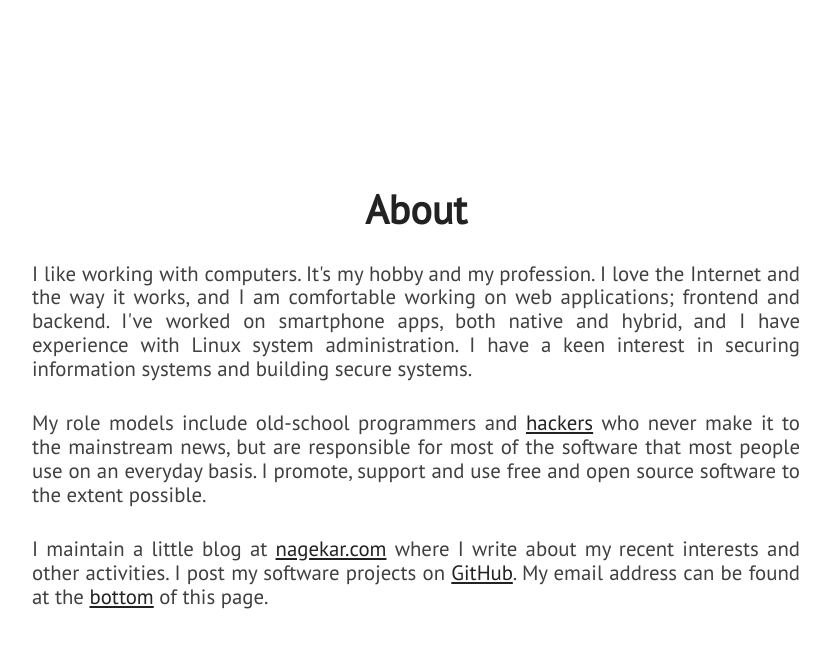
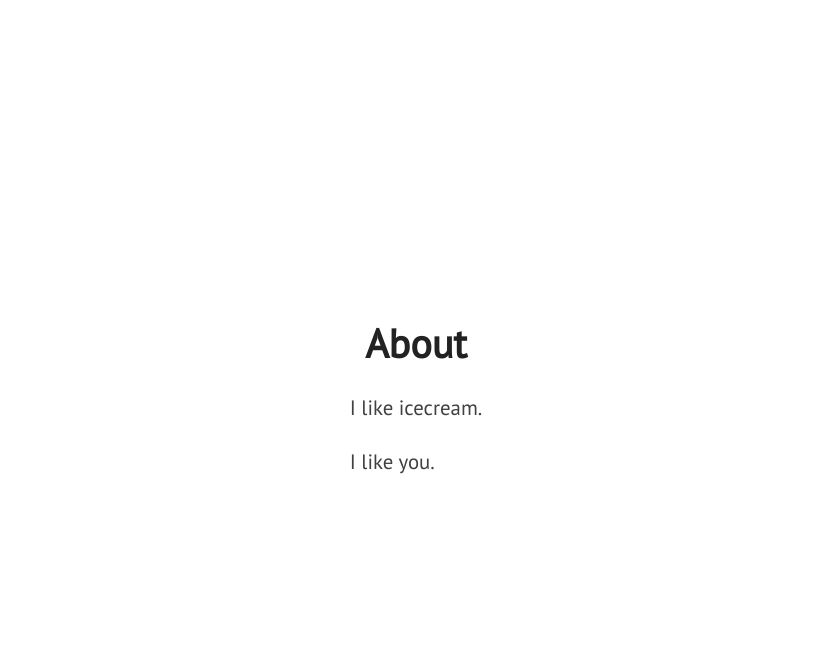
Before and after one commit to Guanox/Guanox.github.io, a Jekyll site: the page built from index.html, in a window 1280 px wide and 900 px high, scrolled down 1018 px. Shown: the top 648 px of the window, without its empty margins (224-1054 px from the left). Built offline with Jekyll 4.4.1, drawn with Linux system fonts in a browser that asks for light colours; nearby versions of some CDN libraries; some of the changed text lies outside the part shown.

Commit message:
perosonalization

```diff
--- a/_includes/about.html
+++ b/_includes/about.html
@@ -3,13 +3,10 @@
         <div id="about-text">
             <div class="section-heading">About</div>
             <p class="paragraph-text justify-text">
-                I like working with computers. It's my hobby and my profession. I love the Internet and the way it works, and I am comfortable working on web applications; frontend and backend. I've worked on smartphone apps, both native and hybrid, and I have experience with Linux system administration. I have a keen interest in securing information systems and building secure systems.
+                I like icecream.
             </p>
             <p class="paragraph-text justify-text">
-                My role models include old-school programmers and <a href="https://stallman.org/articles/on-hacking.html">hackers</a> who never make it to the mainstream news, but are responsible for most of the software that most people use on an everyday basis. I promote, support and use free and open source software to the extent possible.
-            </p>
-            <p class="paragraph-text justify-text">
-                I maintain a little blog at <a href="{{ site.blog_url }}">nagekar.com</a> where I write about my recent interests and other activities. I post my software projects on <a href="https://github.com/{{ site.github_username }}">GitHub</a>. My email address can be found at the <span class="extra-link"><a href="#extra">bottom</a></span> of this page.
+                I like you.
             </p>
         </div>
     </section>
--- a/_includes/projects.html
+++ b/_includes/certifications.html
@@ -1,16 +1,16 @@
 <div class="section-wrapper">
     <section class="section projects" id="projects">
         <div class="full-width">
-            <div class="section-heading" id="featured-projects-text">Projects</div>
+            <div class="section-heading" id="featured-projects-text">Certifications</div>
 
                 <div class="project-technologies">
 
-                    <a id="featured" class="semi-transparent-button with-border white-button" onclick="selected('featured')">Featured</a>
+                    <!-- <a id="featured" class="semi-transparent-button with-border white-button" onclick="selected('featured')">Featured</a>
                     <a id="all" class="semi-transparent-button with-border white-button" onclick="selected('all')">All</a>
                     <a id="webdev" class="semi-transparent-button with-border white-button" onclick="selected('webdev')">WebDev</a>
                     <a id="native" class="semi-transparent-button with-border white-button" onclick="selected('native')">Native</a>
                     <a id="security" class="semi-transparent-button with-border white-button" onclick="selected('security')">Security</a>
-                    <a id="diy" class="semi-transparent-button with-border white-button" onclick="selected('diy')">DIY</a>
+                    <a id="diy" class="semi-transparent-button with-border white-button" onclick="selected('diy')">DIY</a> -->
 
                 </div>
 
--- a/_layouts/default.html
+++ b/_layouts/default.html
@@ -9,11 +9,9 @@
 
     {% include about.html %}
 
+    {% include Certifications.html %}
+
     {% include skills.html %}
-
-    {% include projects.html %}
-
-    {% include blogs.html %}
 
     {% include extra.html %}
 
```
